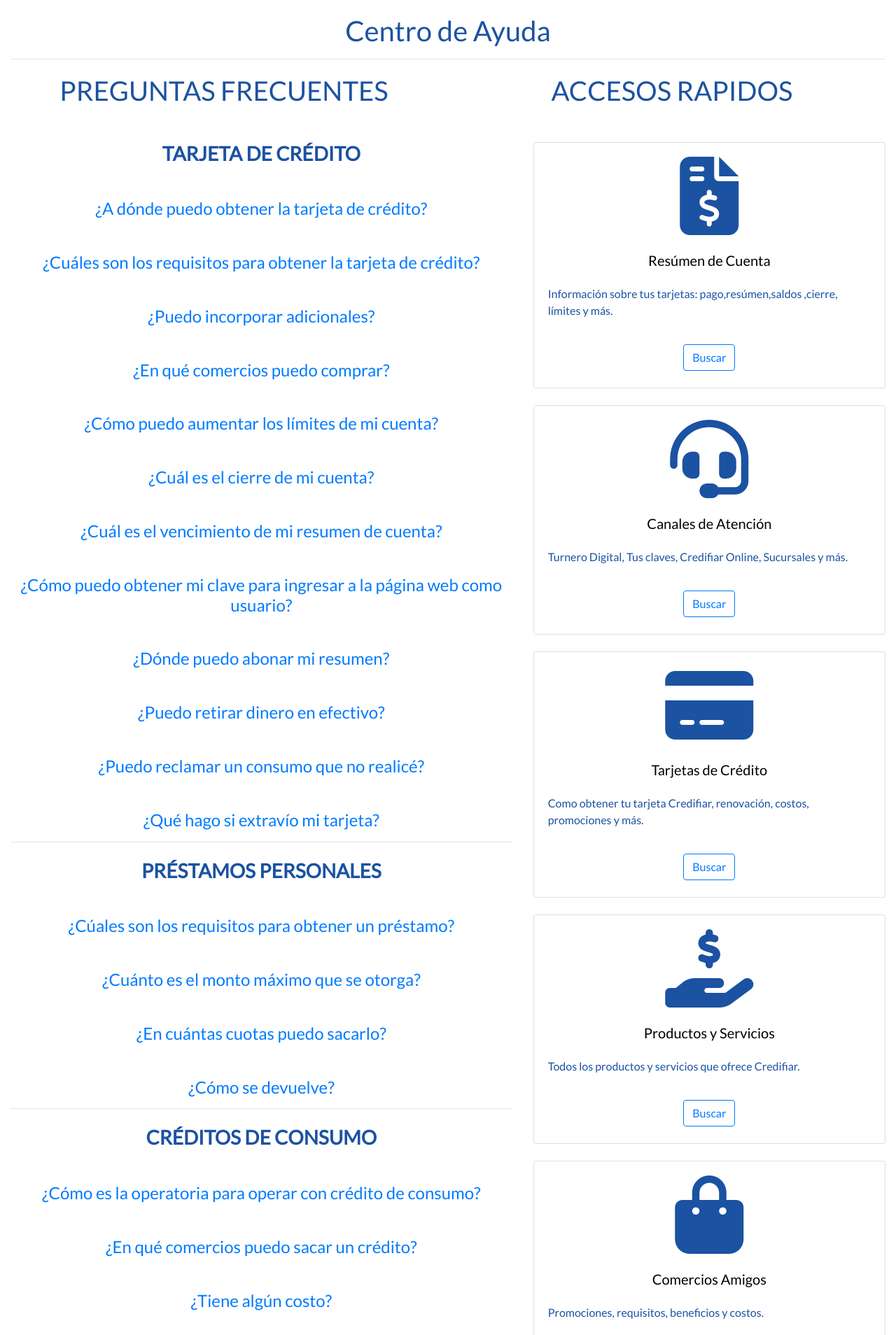
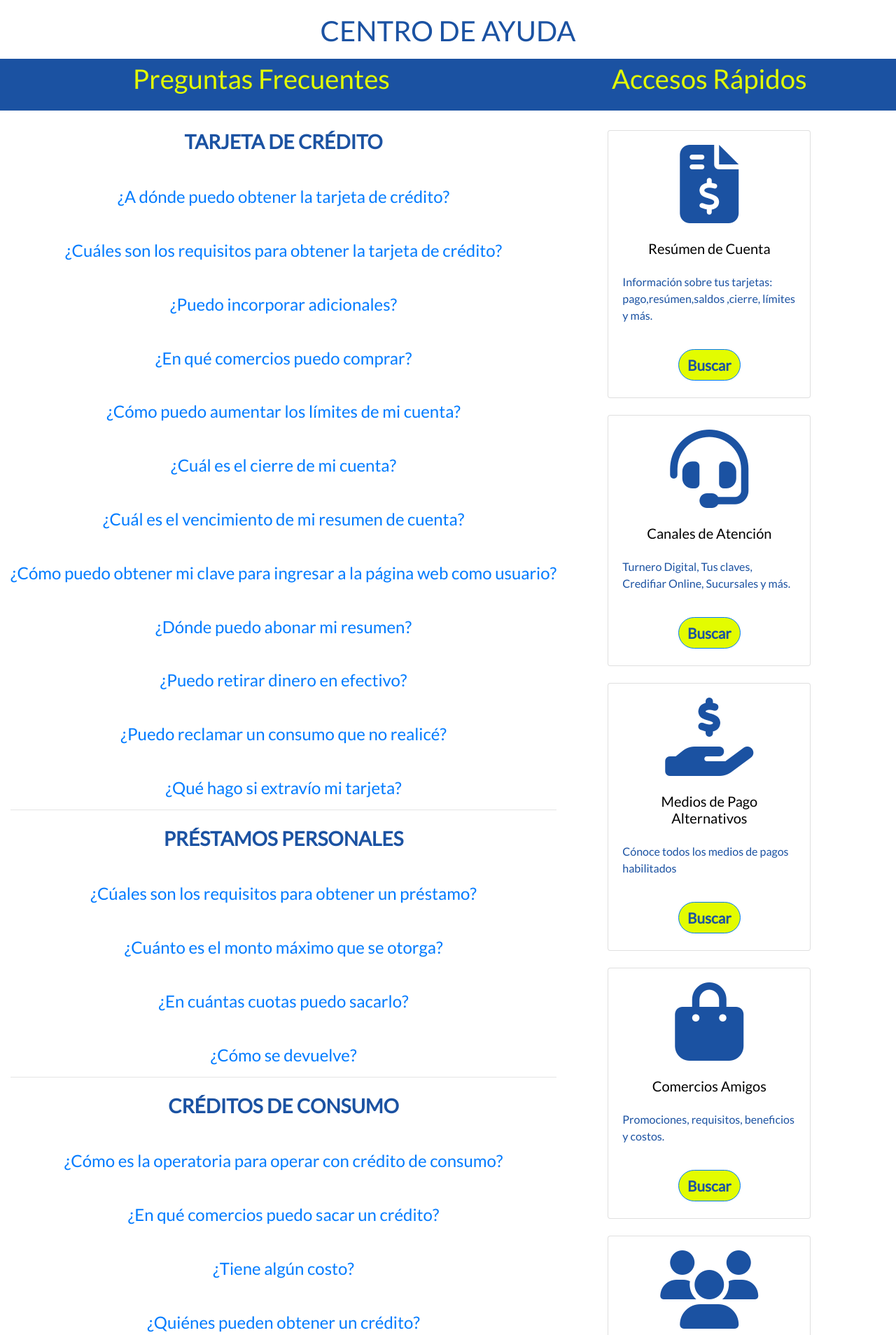
Before and after one commit to nceleri/restyling--web, a PHP site: page /Vistas/centro_ayuda.php in a window 1280 px wide. Shown: the part 92-2000 px from the top of the page at 70% size. Run offline with PHP 8.4, Linux system fonts and the light colour scheme; some libraries are stand-ins or nearby versions.

Commit message:
primer entrega

```diff
--- a/Vistas/centro_ayuda.php
+++ b/Vistas/centro_ayuda.php
@@ -4,17 +4,14 @@
     <div class="container-fluid m-superior-medio">
         <div class="row d-flex">
             <div class="col-12 ">
-                <h1 class="text-center mb-3" >
-                    Centro de Ayuda
-                </h1>
-                <hr>
+                <h1 class="text-center mb-3" >CENTRO DE AYUDA</h1>
             </div>
-            <p class="col-6 text-center subtitulo-slider "> PREGUNTAS FRECUENTES</p>
-            <p class="col-6 text-center subtitulo-slider ">ACCESOS RAPIDOS</p>
-
+        </div>
+        <div class="row d-flex bg-credifiar">
+            <p class="col-7 text-center subtitulo-slider text-green">Preguntas Frecuentes</p>
+            <p class="col-5 text-center subtitulo-slider text-green">Accesos Rápidos</p>
         </div>
     </div>
-
     <!-- ***************************************************************************************************************************************
         CENTRO DE AYUDA PARA RESPONSIVE
        *************************************************************************************************************************************** -->
@@ -23,7 +20,7 @@
         <div class="row">
 
 
-            <div class="col-7 d-flex ">
+            <div class="col-8 d-flex ">
             <!-- COMIENZO ACORDEON -->
                 <div class="panel-group" id="accordion">
                     <h3 class="text-center my-4 font-weight-bold ">TARJETA DE CRÉDITO</h3>
@@ -360,7 +357,7 @@
                 </div>
             </div>
 
-            <div class="col-5 d-flex ">
+            <div class="col-3 d-flex  ">
                 <div class="list-group ">
                     <!-- card -->
                     <div class="card pb-4 mt-4">
@@ -372,7 +369,7 @@
                             </p>
                         </div>
                         <div class="card-footer-centro-ayuda text-muted text-center" >
-                            <a href="../archivos/MEDIOS_DE_PAGO_ALTERNATIVOS.pdf" class="btn btn-outline-primary boton-ayuda">Buscar</a>
+                            <a href="https://www.infotarjetas.com.ar/login.aspx?tid=28" class="btn btn-outline-primary pildora-amarilla">Buscar</a>
                         </div>
                     </div>
                     <!-- card -->
@@ -385,7 +382,7 @@
                             </p>
                         </div>
                         <div class="card-footer-centro-ayuda text-muted text-center" >
-                            <a href="tarjeta_form.php" class="btn btn-outline-primary boton-ayuda" data-toggle="modal" data-target="#lugares-modal">Buscar</a>
+                            <a href="tarjeta_form.php" class="btn btn-outline-primary pildora-amarilla" data-toggle="modal" data-target="#lugares-modal">Buscar</a>
                         </div>
                         <!-- Modal -->
                         <div class="modal fade" id="lugares-modal" tabindex="-1" role="dialog" aria-labelledby="exampleModalLabel" aria-hidden="true">
@@ -404,7 +401,7 @@
                                                 </br>
                                                 <div><a class="font-weight-bold" style = "font-size: 18px;">Tarjeta de Crédito:</a>  0810-888-0080</div>
                                                 </br>
-                                                <div><a class="font-weight-bold" style = "font-size: 18px;">Contacta con Nosotros:  </a><a href="contacto.php" class="btn btn-outline-primary boton-ayuda">Aquí</a> </div>
+                                                <div><a class="font-weight-bold" style = "font-size: 18px;">Contacta con Nosotros:  </a><a href="contacto.php" class="btn btn-outline-primary pildora-amarilla">Aquí</a> </div>
                                             </ul>
                                         </div>
                                     </div>
@@ -415,7 +412,7 @@
                             </div>
                         </div>
                     </div>
-                    <!-- card -->
+                    <!-- card
                     <div class="card pb-4 mt-4">
                         <div class="card-body text-center">
                             <i class="fas fa-credit-card fa-7x iconos-ayuda"></i>
@@ -425,18 +422,18 @@
                             </p>
                         </div>
                         <div class="card-footer-centro-ayuda text-muted text-center" >
-                            <a href="tarjeta.php" class="btn btn-outline-primary boton-ayuda">Buscar</a>
+                            <a href="tarjeta.php" class="btn btn-outline-primary pildora-amarilla">Buscar</a>
                         </div>
-                    </div>
+                    </div> -->
                     <!-- card -->
                     <div class="card pb-4 mt-4">
                         <div class="card-body text-center">
                             <i class="fas fa-hand-holding-usd fa-7x iconos-ayuda"></i>
-                            <h5 class="card-title-credito-centro-ayuda my-4">Productos y Servicios</h5>
-                            <p class="text-left">Todos los productos y servicios que ofrece Credifiar.</p>
+                            <h5 class="card-title-credito-centro-ayuda my-4">Medios de Pago Alternativos</h5>
+                            <p class="text-left">Cónoce todos los medios de pagos habilitados</p>
                         </div>
                         <div class="card-footer-centro-ayuda text-muted text-center" >
-                            <a href="index.php#promociones" class="btn btn-outline-primary boton-ayuda">Buscar</a>
+                            <a href="../archivos/MEDIOS_DE_PAGO_ALTERNATIVOS.pdf" class="btn btn-outline-primary pildora-amarilla">Buscar</a>
                         </div>
                     </div>
                     <!-- card -->
@@ -447,8 +444,56 @@
                             <p class="text-left">Promociones, requisitos, beneficios y costos.</p>
                         </div>
                         <div class="card-footer-centro-ayuda text-muted text-center" >
-                            <a href="tarjeta.php#comercios_tarjeta" class="btn btn-outline-primary boton-ayuda">Buscar</a>
+                            <a href="tarjeta.php#comercios_tarjeta" class="btn btn-outline-primary pildora-amarilla" data-toggle="modal" data-target="#exampleModalCenter">Buscar</a>
                         </div>
+
+                        <!-- Modal -->
+                        <div class="modal fade" id="exampleModalCenter" tabindex="-1" role="dialog" aria-labelledby="exampleModalCenterTitle" aria-hidden="true">
+                            <div class="modal-dialog modal-dialog-centered" role="document">
+                                <div class="modal-content">
+                                    <div class="modal-header">
+                                        <h5 class="modal-title" id="exampleModalLongTitle">Modal title</h5>
+                                        <button type="button" class="close" data-dismiss="modal" aria-label="Close">
+                                        <span aria-hidden="true">&times;</span>
+                                        </button>
+                                    </div>
+                                    <div class="modal-body">
+                                        <div class="jumbotron bg-claro-transparente">
+                                            <p class="tituloVentajas">Comercios Adheridos</p>
+                                            <hr class="my-2">
+                                            <div class="container">
+                                                <div class="row ">
+                                                    <div class="col">
+                                                        <form action="">
+                                                            <div class="row">
+                                                                <div class="form-group col-6">
+                                                                    <label for="exampleFormControlSelect1">Rubro</label>
+                                                                    <select class="form-control" id="exampleFormControlSelect1">
+                                                                        <option>C1</option>
+                                                                        <option>C2</option>
+                                                                    </select>
+                                                                </div>
+                                                                <div class="form-group col-6">
+                                                                    <label for="exampleFormControlSelect1">Localidad</label>
+                                                                    <select class="form-control" id="exampleFormControlSelect1">
+                                                                        <option>C1</option>
+                                                                        <option>C2</option>
+                                                                    </select>
+                                                                </div>
+                                                            </div>
+                                                        </form>
+                                                    </div>
+                                                </div>
+                                            </div>
+                                        </div>
+                                        <p class="lead">
+                                            <a class="btn pildora-amarilla" href="#" role="button">Buscar</a>
+                                        </p>
+                                    </div>
+                                </div>
+                            </div>
+                        </div>
+
                     </div>
                     <!-- card -->
                     <div class="card pb-4 mt-4">
@@ -458,7 +503,7 @@
                             <p class="text-left">Trabajá con nosotros,Casa Credifiar, concursos.</p>
                         </div>
                         <div class="card-footer-centro-ayuda text-muted text-center" >
-                            <a class="btn btn-outline-primary boton-ayuda"  data-toggle="modal" data-target="#nuestraCultura-modal">Buscar</a>
+                            <a class="btn btn-outline-primary pildora-amarilla"  data-toggle="modal" data-target="#nuestraCultura-modal">Buscar</a>
                         </div>
                         <!-- Modal -->
                         <div class="modal fade" id="nuestraCultura-modal" tabindex="-1" role="dialog" aria-labelledby="exampleModalLabel" aria-hidden="true">
@@ -473,11 +518,11 @@
                                     <div class="modal-body">
                                         <div class="container-fluid">
                                             <ul class="text-left">
-                                                <div><a class="font-weight-bold" style = "font-size: 18px;">Información:</a> <a href="empresa.php" class="btn btn-outline-primary boton-ayuda">Enviar CV</a></div>
+                                                <div><a class="font-weight-bold" style = "font-size: 18px;">Información:</a> <a href="empresa.php" class="btn btn-outline-primary pildora-amarilla">Enviar CV</a></div>
                                                 </br>
-                                                <div><a class="font-weight-bold" style = "font-size: 18px;">La Empresa:</a> <a href="empresa.php" class="btn btn-outline-primary boton-ayuda">Aquí</a></div>
+                                                <div><a class="font-weight-bold" style = "font-size: 18px;">La Empresa:</a> <a href="empresa.php" class="btn btn-outline-primary pildora-amarilla">Aquí</a></div>
                                                 </br>
-                                                <div><a class="font-weight-bold" style = "font-size: 18px;">Contacta con Nosotros:  </a><a href="contacto.php" class="btn btn-outline-primary boton-ayuda">Aquí</a></div>
+                                                <div><a class="font-weight-bold" style = "font-size: 18px;">Contacta con Nosotros:  </a><a href="contacto.php" class="btn btn-outline-primary pildora-amarilla">Aquí</a></div>
                                             </ul>
                                         </div>
                                     </div>
--- a/css/estilos.css
+++ b/css/estilos.css
@@ -18,15 +18,13 @@ body{
 	background: white;
 	font-family: 'credifiar';
 	color: #1B52A2;
-	/* font-family: 'credifiar'; */
-	/*font-family: 'credifiar';*/
 }
 
-.navbarSup{
+/* .navbarSup{
 	background: #1B52A2;
 	transition: none;
 	color: #e7dfd5;
-}
+} */
  .navbarSup{
 	background: rgba(27,82,162,.7);
 	transition: all ease-in-out 300ms;
@@ -38,9 +36,6 @@ body{
 	padding: 0.5rem;
 }
 
-/* .dropdown-submenu {
-  position: relative;
-} */
 
 .dropdown-submenu .dropdown-menu {
   top: 0;
@@ -95,10 +90,6 @@ body{
 	color: #1B52A2;
 }
 
-.boton-ayuda:hover{
-	background-color: #1B52A2 !important ;
-	background: #1B52A2  !important;
-}
 
 .btn-outline-light-top:hover{
 	background-color: #1B52A2;
@@ -256,7 +247,18 @@ body{
 	font-weight: 700;
 	color: #1B52A2;
 	background-color: rgb(227, 252, 0);
+	transition: all ease-in-out 300ms;
+
 }
+
+.pildora-amarilla:hover {
+	border-radius: 1rem;
+	font-size: 1.3rem;
+	font-weight: 700;
+	color: rgb(227, 252, 0);;
+	background-color: #1B52A2
+}
+
 
 
 .text-carousel-caption{
```
